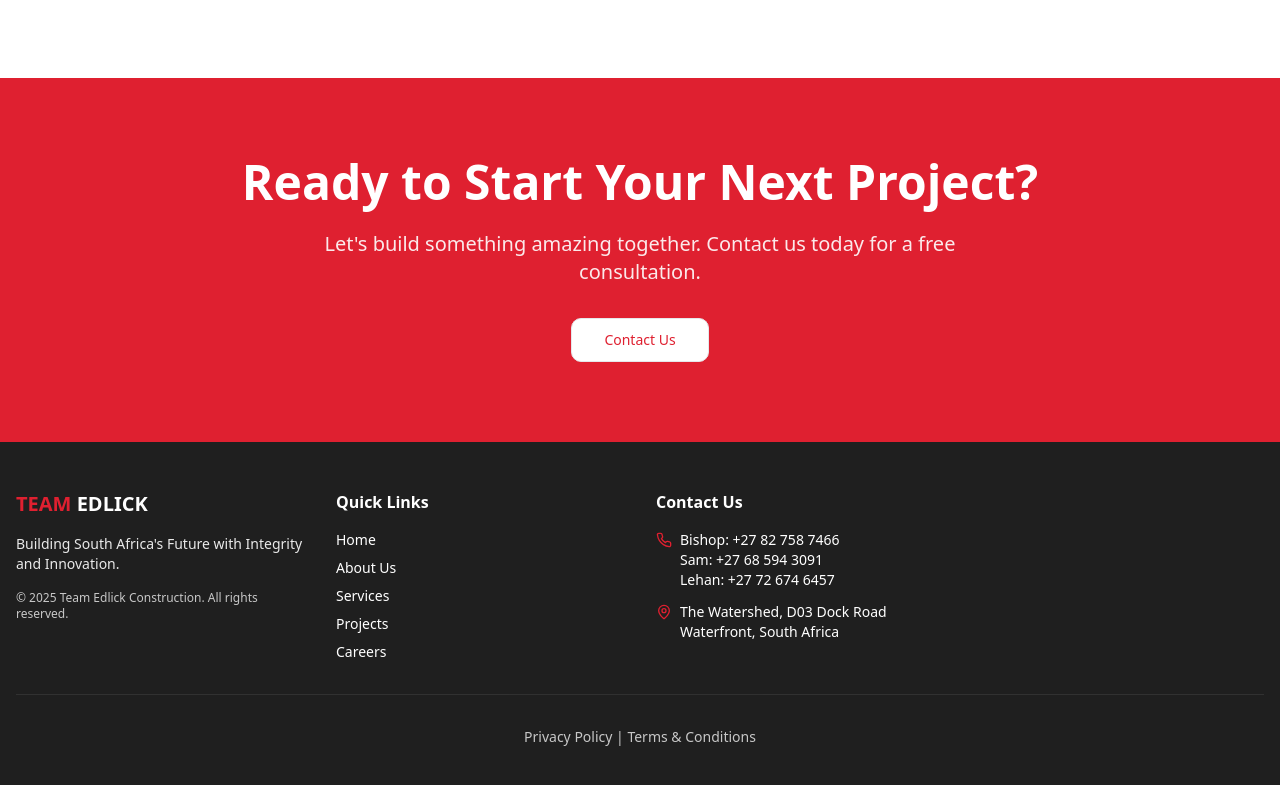
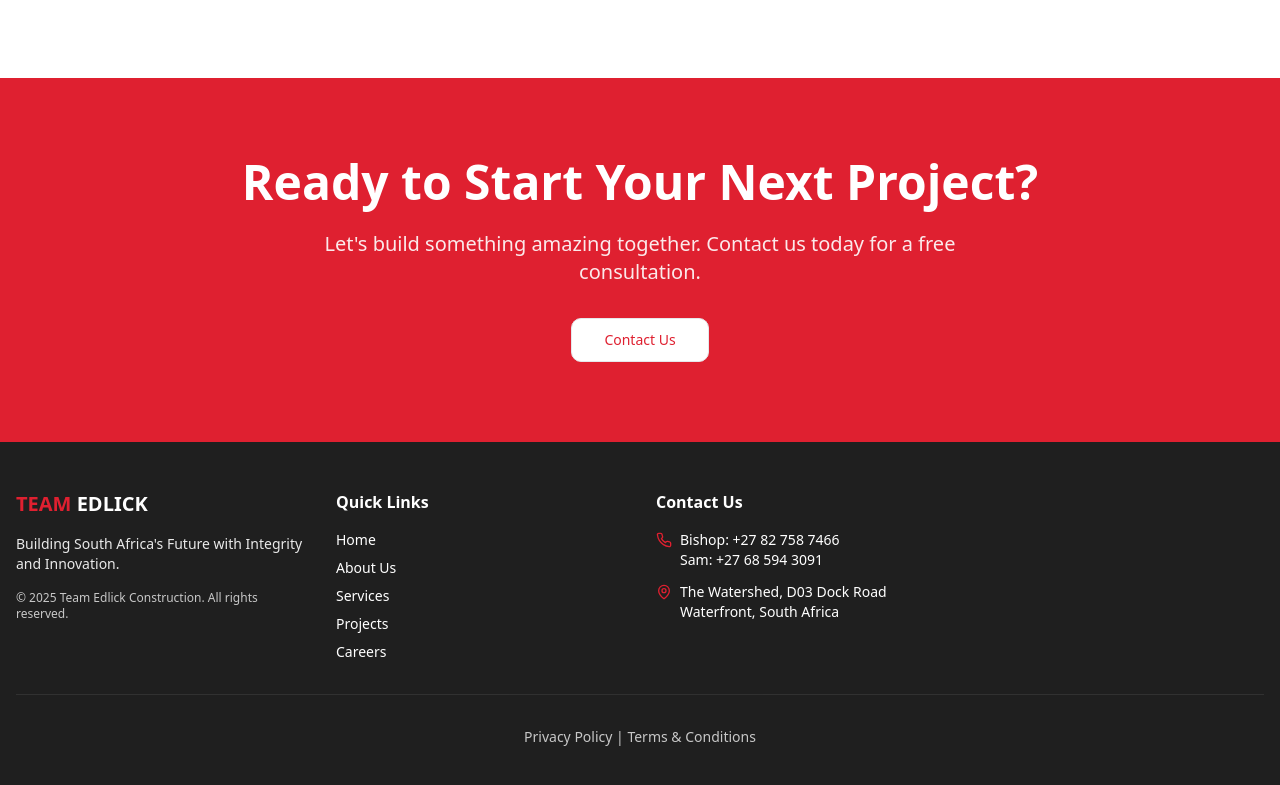
Before and after one commit to shalean-developer/redbrick-build-vision, a React (Vite) app: page / in a window 1280 px wide. Shown: the part 3958-4743 px from the top of the page. Built offline with nearby package versions, Linux system fonts and the light colour scheme; the HTML template or start-up script is replaced by a standard one.

Commit message:
Visual edit in Lovable

```diff
--- a/src/components/Footer.tsx
+++ b/src/components/Footer.tsx
@@ -58,7 +58,7 @@ const Footer = () => {
                 <div>
                   <p>Bishop: +27 82 758 7466</p>
                   <p>Sam: +27 68 594 3091</p>
-                  <p>Lehan: +27 72 674 6457</p>
+
                 </div>
               </li>
               <li className="flex items-start gap-2">
```
